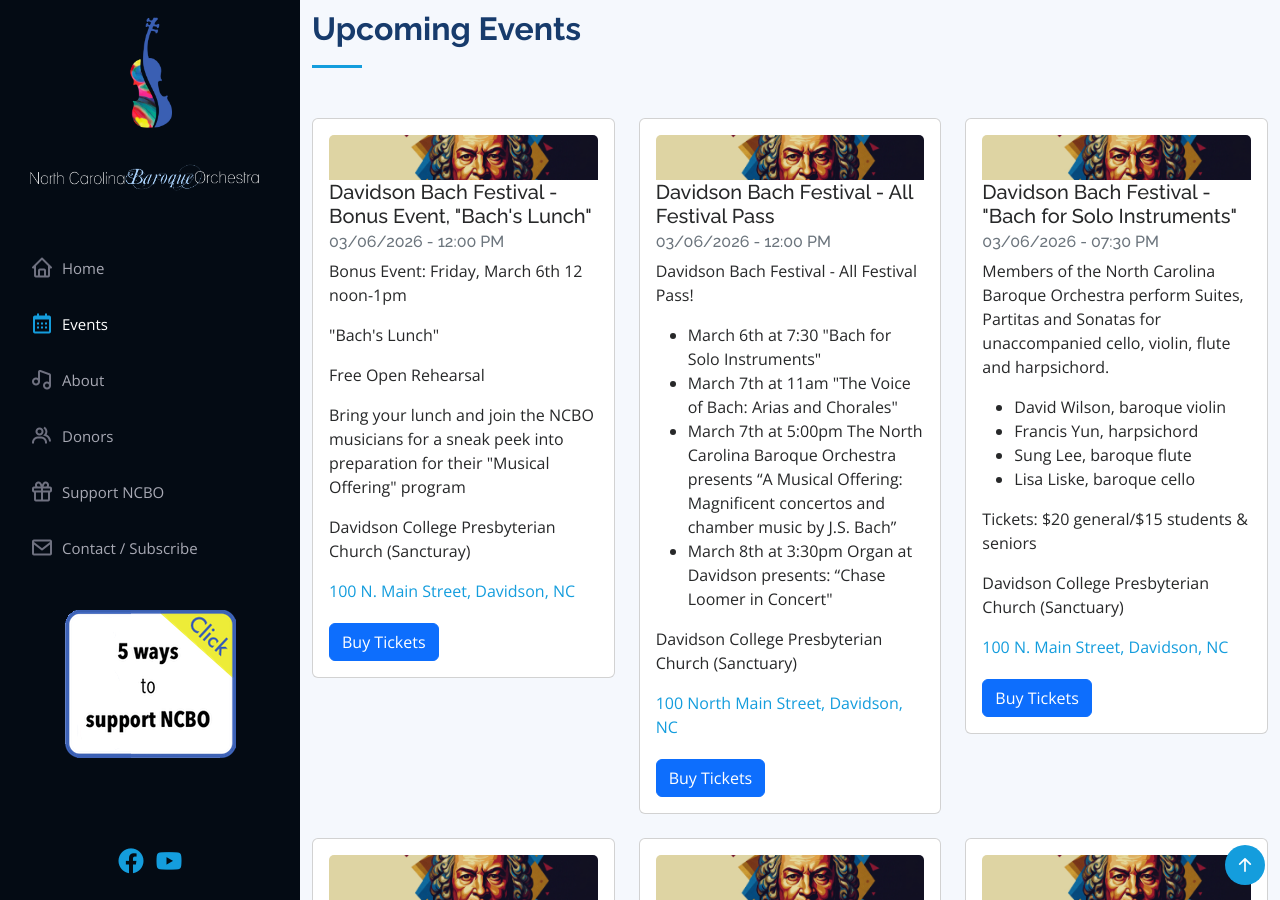
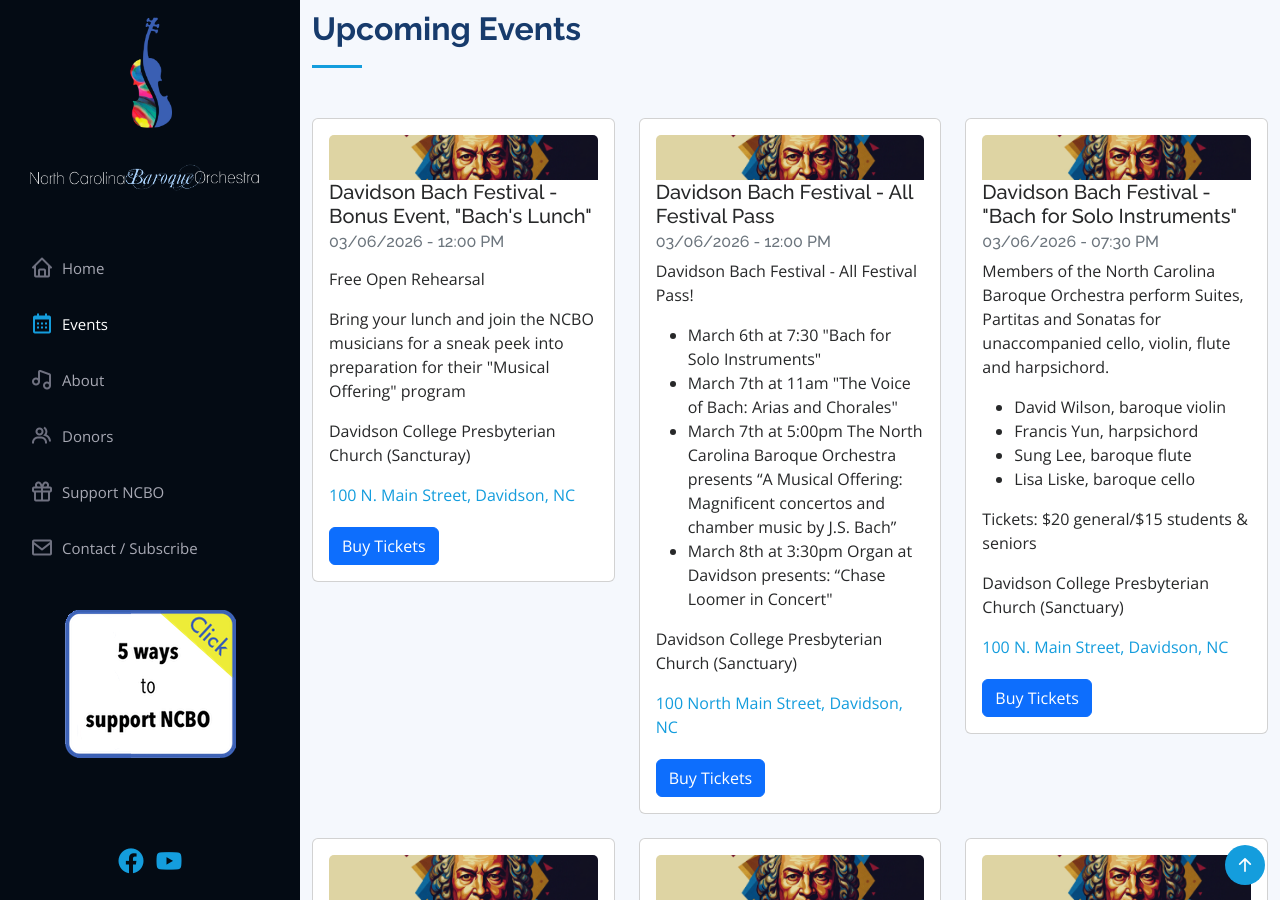
Before and after one commit to ncbaroqueorchestra/ncboweb, a Jekyll site: the page built from index.md, in a window 1280 px wide and 900 px high, scrolled down 1074 px. Built offline with Jekyll 4.4.1, drawn with Linux system fonts in a browser that asks for light colours; comment, search, counter and statistics services are not loaded.

Commit message:
Updated NCBO events

```diff
--- a/_data/events.yml
+++ b/_data/events.yml
@@ -1,7 +1,5 @@
 - address: 100 N. Main Street, Davidson, NC
-  description: 'Bonus Event: Friday, March 6th 12 noon-1pm
-
-    <p>"Bach''s Lunch"</p><p>Free Open Rehearsal</p>
+  description: '<p>Free Open Rehearsal</p>
 
     Bring your lunch and join the NCBO musicians
 
```
